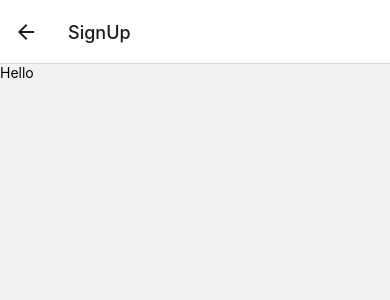
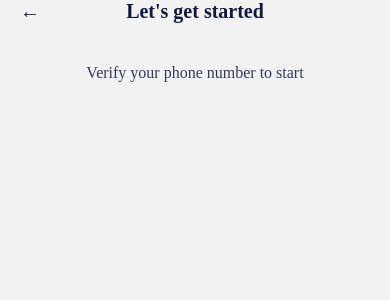
Before and after one commit to luongvantuit/RNAppUI, a React Native app: screen /SignUp in a window 390 px wide. Shown: the top 300 px of the page. Built offline with nearby package versions, Linux system fonts and the light colour scheme.

Commit message:
sign up navigator header

```diff
--- a/navigators/NavigatorApp.tsx
+++ b/navigators/NavigatorApp.tsx
@@ -13,7 +13,9 @@ export default function NavigatorApp() {
   return (
     <NavigationContainer>
       <Stack.Navigator initialRouteName='OnBroading'>
-        <Stack.Screen name={"SignUp"} component={SignUp} />
+        <Stack.Screen name={"SignUp"} component={SignUp} options={{
+          headerShown: false
+        }} />
         <Stack.Screen name={"SignIn"} component={SignIn} />
         <Stack.Screen name={"Recovery"} component={Recovery} />
         <Stack.Screen name={"Confirmation"} component={Confirmation} />
--- a/screens/OnBroading.tsx
+++ b/screens/OnBroading.tsx
@@ -9,8 +9,9 @@ export default function OnBroading({ navigation }: any) {
       [
         styleComponent.box.container,
         styleComponent.display.flex,
+        styleComponent.box.justifyContentFlexEnd,
         {
-          justifyContent: 'flex-end'
+          backgroundColor: 'white',
         }
       ]
     }>
@@ -24,8 +25,6 @@ export default function OnBroading({ navigation }: any) {
           borderRadius: 40,
           height: 40,
         },
-        styleComponent.box.alignItemsCenter,
-        styleComponent.box.justifyContentCenter,
       ]} >
         <Text style={[
           {
@@ -33,7 +32,8 @@ export default function OnBroading({ navigation }: any) {
             fontFamily: 'Nunito',
             fontWeight: '600',
             textAlign: 'center',
-            color: 'white'
+            color: 'white',
+            lineHeight: 40,
           }
         ]}>Let's get started</Text>
       </Pressable>
--- a/screens/SignUp.tsx
+++ b/screens/SignUp.tsx
@@ -1,10 +1,88 @@
 import React from 'react';
-import {View, Text} from 'react-native';
+import { TouchableWithoutFeedback, KeyboardAvoidingView, Keyboard, StyleSheet, View, Text, Pressable, SafeAreaView } from 'react-native';
+import styleComponent from '../styles/style-component';
 
-export default function SignUp() {
+export default function SignUp({ navigation }: any) {
   return (
-    <View>
-      <Text>Hello</Text>
-    </View>
+    <TouchableWithoutFeedback onPress={Keyboard.dismiss} style={
+      [
+        {
+          backgroundColor: 'white',
+        },
+        styleComponent.box.container
+      ]
+    }>
+      <KeyboardAvoidingView behavior='position'>
+        <SafeAreaView>
+          <View style={[
+            styleComponent.position.positionRelative,
+            {
+              height: 44,
+            }
+          ]}>
+            <Text style={[
+              styleComponent.position.positionAbsolute,
+              {
+                top: 0,
+                left: 0,
+                right: 0,
+                textAlign: 'center'
+              },
+              style.title
+            ]}>Let's get started</Text>
+            {
+              // Back
+            }
+            <Pressable style={[
+              {
+                height: 28,
+                width: 28,
+                marginLeft: 20
+              }
+            ]} onPress={() => {
+              navigation.goBack();
+            }}>
+              <Text style={[
+                {
+                  fontFamily: 'Nunito',
+                  fontWeight: '600',
+                  fontSize: 20,
+                  color: '#101840'
+                }
+              ]}>&#8592;</Text>
+            </Pressable>
+          </View>
+          <View>
+            <Text style={[
+              {
+                textAlign: 'center',
+                fontFamily: 'Nunito',
+                fontSize: 16,
+                fontWeight: '400',
+                color: '#31385C',
+                marginVertical: 20,
+              }
+            ]}>Verify your phone number to start</Text>
+
+            <View style={[
+              styleComponent.flex.row
+            ]}>
+
+            </View>
+
+          </View>
+        </SafeAreaView>
+      </KeyboardAvoidingView>
+    </TouchableWithoutFeedback>
   );
 }
+
+
+const style = StyleSheet.create({
+  title: {
+    fontFamily: 'Nunito',
+    fontWeight: '600',
+    fontSize: 20,
+    color: '#101840'
+  }
+})
--- a/styles/style-box.ts
+++ b/styles/style-box.ts
@@ -20,7 +20,28 @@ const styleBox = StyleSheet.create({
     },
     alignItemsCenter: {
         alignItems: 'center'
-    }
+    },
+    alignContentSpaceBetween: {
+        alignContent: 'space-between'
+    },
+    alignContentSpaceAround: {
+        alignContent: 'space-around'
+    },
+    justifyContentSpaceBetween: {
+        justifyContent: 'space-between',
+    },
+    justifyContentSpaceAround: {
+        justifyContent: 'space-around',
+    },
+    justifyContentSpaceEvenly: {
+        justifyContent: 'space-evenly',
+    },
+    justifyContentFlexEnd: {
+        justifyContent: 'flex-end',
+    },
+    justifyContentFlexStart: {
+        justifyContent: 'flex-start',
+    },
 })
 
 export default styleBox
--- a/styles/style-component.ts
+++ b/styles/style-component.ts
@@ -1,21 +1,25 @@
 import styleBox from "./style-box";
 import styleDisplay from "./style-display";
 import styleFlex from "./style-flex";
+import stylePosition from "./style-position";
 
 const box = styleBox;
 const display = styleDisplay;
 const flex = styleFlex;
+const position = stylePosition;
 
 const styleComponent = {
     box,
     display,
     flex,
+    position
 }
 
 export {
     box,
     display,
-    flex
+    flex,
+    position
 }
 
 export default styleComponent
--- /dev/null
+++ b/styles/style-position.ts
@@ -0,0 +1,13 @@
+import { StyleSheet } from "react-native";
+
+
+const stylePosition = StyleSheet.create({
+    positionAbsolute: {
+        position: 'absolute',
+    },
+    positionRelative: {
+        position: 'relative'
+    }
+})
+
+export default stylePosition;
```
